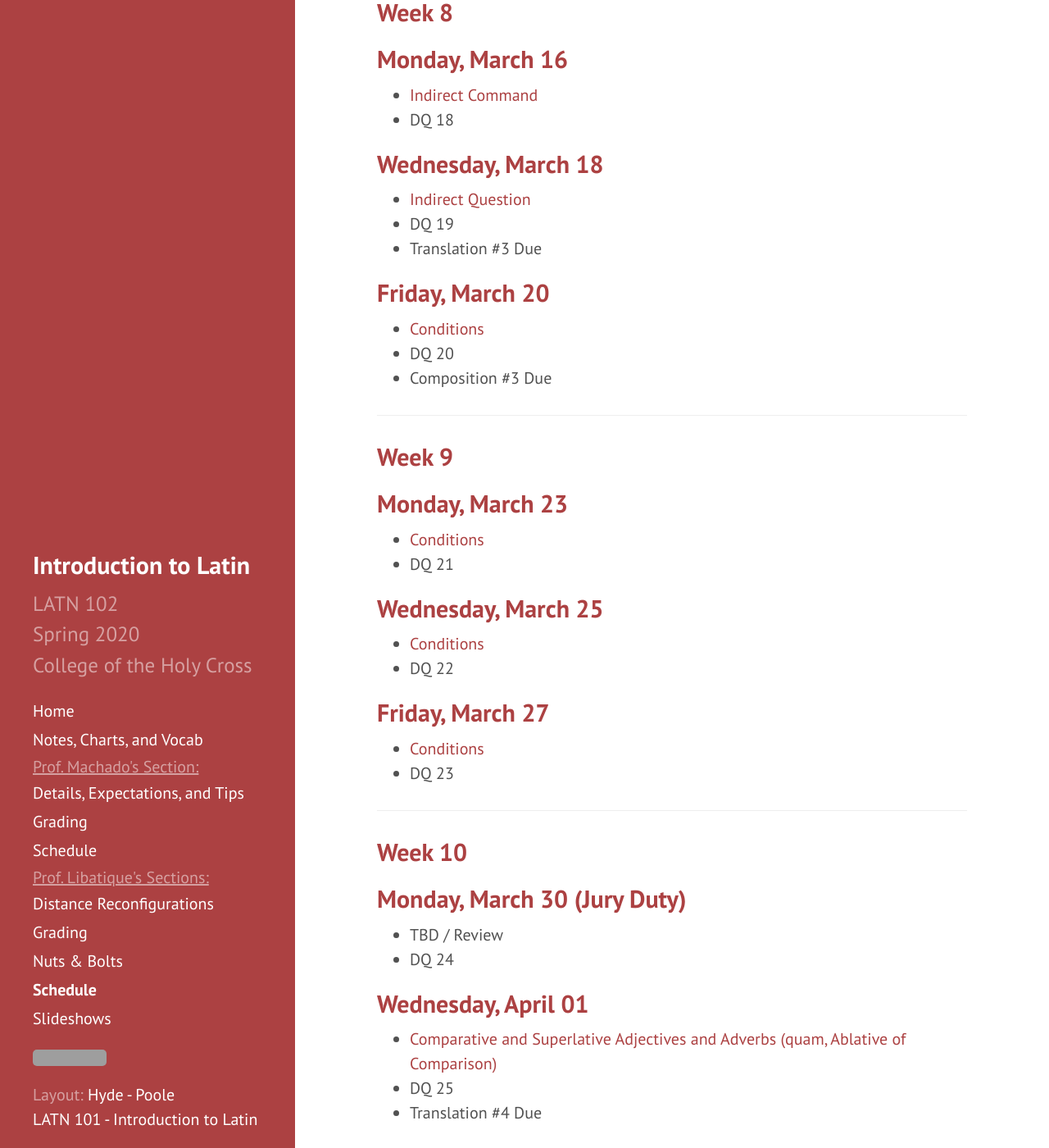
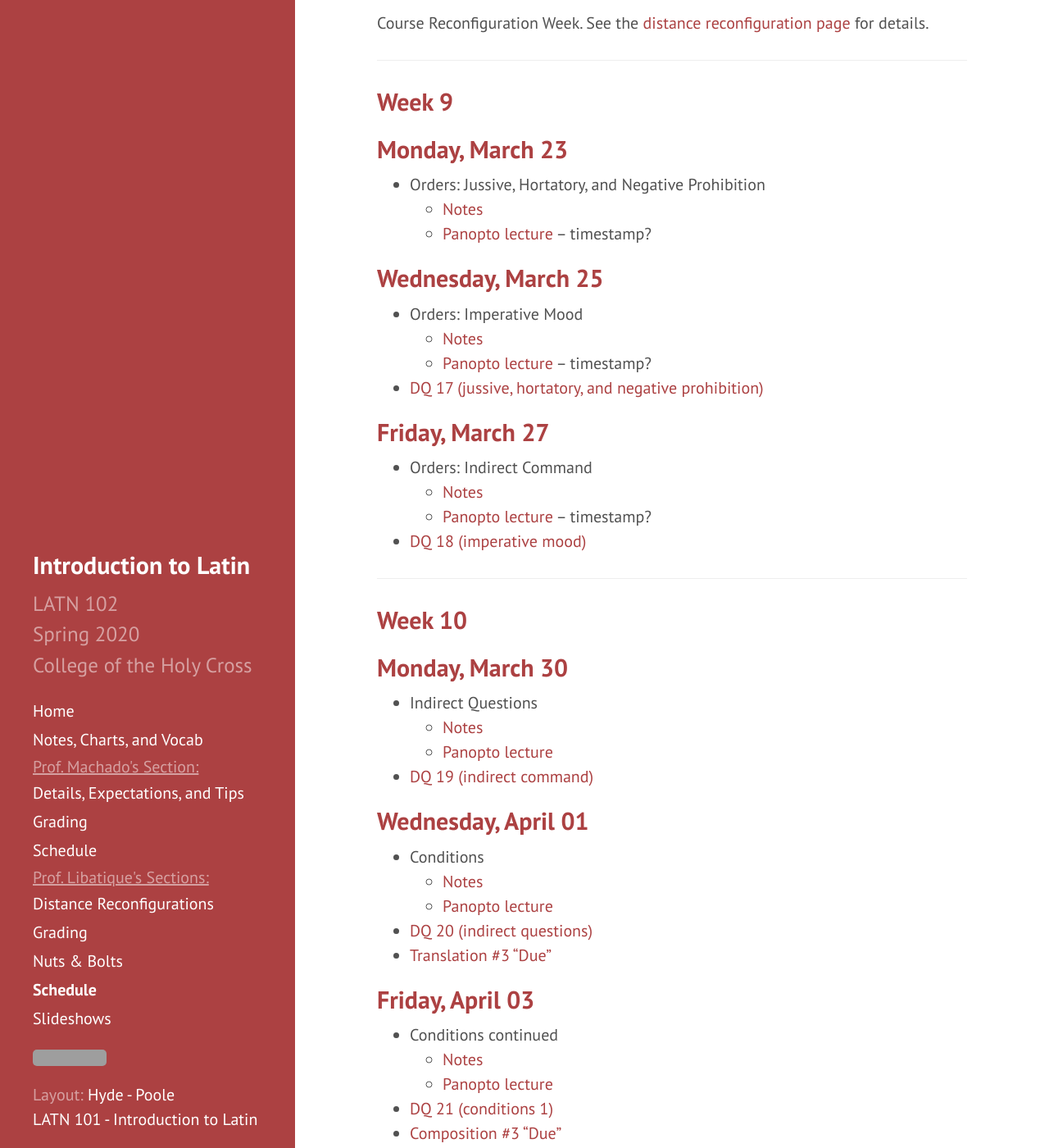
Before and after one commit to DLibatique/LATN102-S20, a Jekyll site: the page built from _pages/schedule-DL.md, in a window 1280 px wide and 1400 px high, scrolled down 3932 px. Shown: the whole window at 82% size. Built offline with Jekyll 4.4.1, drawn with Linux system fonts in a browser that asks for light colours; some of the changed text lies outside the part shown; grey boxes are pictures that could not be loaded.

Commit message:
created skeleton for rest of semester

```diff
--- a/_pages/schedule-DL.md
+++ b/_pages/schedule-DL.md
@@ -124,129 +124,123 @@
 - DQ 16
 
 ## Friday, March 13
-- [Imperative Mood](orders#imperative-mood), Review
-- DQ 17
+- Eat Donuts, Debrief
 
 ***
 
 ## Week 8
 
-## Monday, March 16
-- [Indirect Command](orders#indirect-command)
-- DQ 18
-
-## Wednesday, March 18
-- [Indirect Question](indirect-questions)
-- DQ 19
-- Translation #3 Due
-
-## Friday, March 20
-- [Conditions](conditionals)
-- DQ 20
-- Composition #3 Due
+Course Reconfiguration Week. See the [distance reconfiguration page](distance-DL) for details.
 
 ***
 
 ## Week 9
 
 ## Monday, March 23
-- [Conditions](conditionals)
-- DQ 21
+- Orders: Jussive, Hortatory, and Negative Prohibition
+  - [Notes](#)
+  - [Panopto lecture](#) -- timestamp?
 
 ## Wednesday, March 25
-- [Conditions](conditionals)
-- DQ 22
+- Orders: Imperative Mood
+  - [Notes](#)
+  - [Panopto lecture](#) -- timestamp?
+- [DQ 17 (jussive, hortatory, and negative prohibition)](#)
 
 ## Friday, March 27
-- [Conditions](conditionals)
-- DQ 23
+- Orders: Indirect Command
+  - [Notes](#)
+  - [Panopto lecture](#) -- timestamp?
+- [DQ 18 (imperative mood)](#)
 
 ***
 
 ## Week 10
 
-## Monday, March 30 (Jury Duty)
-- TBD / Review
-- DQ 24
+## Monday, March 30
+- Indirect Questions
+  - [Notes](#)
+  - [Panopto lecture](#)
+- [DQ 19 (indirect command)](#)
 
 ## Wednesday, April 01
-- [Comparative and Superlative Adjectives and Adverbs (quam, Ablative of Comparison)](comparative-and-superlative)
-- DQ 25
-- Translation #4 Due
+- Conditions
+  - [Notes](#)
+  - [Panopto lecture](#)
+- [DQ 20 (indirect questions)](#)
+- [Translation #3 "Due"](#)
 
 ## Friday, April 03
-- [Comparative and Superlative](comparative-and-superlative) continued
-- DQ 26
-- Composition #4 Due
+- Conditions continued
+  - [Notes](#)
+  - [Panopto lecture](#)
+- [DQ 21 (conditions 1)](#)
+- [Composition #3 "Due"](#)
 
 ***
 
 ## Week 11.1
 
 ## Monday, April 06
-- Reading
-- DQ 27
+- Comparative and Superlative Adjectives and Adverbs
+  - [Notes](#)
+  - [Panopto lecture](#)
+- [DQ 22 (conditions 2)](#)
 
 ## Wednesday, April 08
-- Reading
-- DQ 28
+- Comparative and Superlative Adjectives and Adverbs continued
+  - [Notes](#)
+  - [Panopto lecture](#)
+- [DQ 23 (comparative and superlative 1)](#)
 
 ***
 
 ## Easter Break: 4/9 - 4/13
+- [DQ 24 (comparative and superlative 2)](#)
 
 ***
 
 ## Week 11.2
 
 ## Wednesday, April 15
-- Reading
-- DQ 29
+- [Translation #4 "Due"](#)
 
 ## Friday, April 17
-- Reading
-- DQ 30
+- [Composition #4 "Due"](#)
 
 ***
 
 ## Week 12
 
 ## Monday, April 20
-- Reading
-- DQ 31
 
 ## Wednesday, April 22 (Academic Conference)
-**NO CLASSES**
+**NO "CLASSES"**
 
 ## Friday, April 24
-- Reading
-- DQ 32
+- [Translation #5 "Due"](#)
 
 ***
 
 ## Week 13
 
 ## Monday, April 27
-- Reading
-- DQ 33
+- [Composition #5 "Due"](#)
 
 ## Wednesday, April 29
-- Reading
-- DQ 34
-- Translation #5 Due
 
 ## Friday, May 01
-- Review
-- DQ 35
-- Composition #5 Due
+- [Final Translation "Due"](#)
 
 ***
 
 ## Week 14
 
 ## Monday, May 04
-- Review
-- DQ 36
+- [Final Composition "Due"](#)
+- In Conclusion
+  - [Panopto lecture](#)
+- **All daily quizzes, boss quizzes, and first passes at translations and compositions due by 11:59pm**.
 
 ***
 
@@ -254,4 +248,5 @@
 
 ## Exam Period: 5/7 - 5/13
 
-**Final Translation and Composition Due TBD**
+- **8am**: Revisions of translations and compositions due **by 11:59pm on Th 5/7**
+- **11am**: Revisions of translations and compositions due **by 11:59pm on M 5/11**
```
